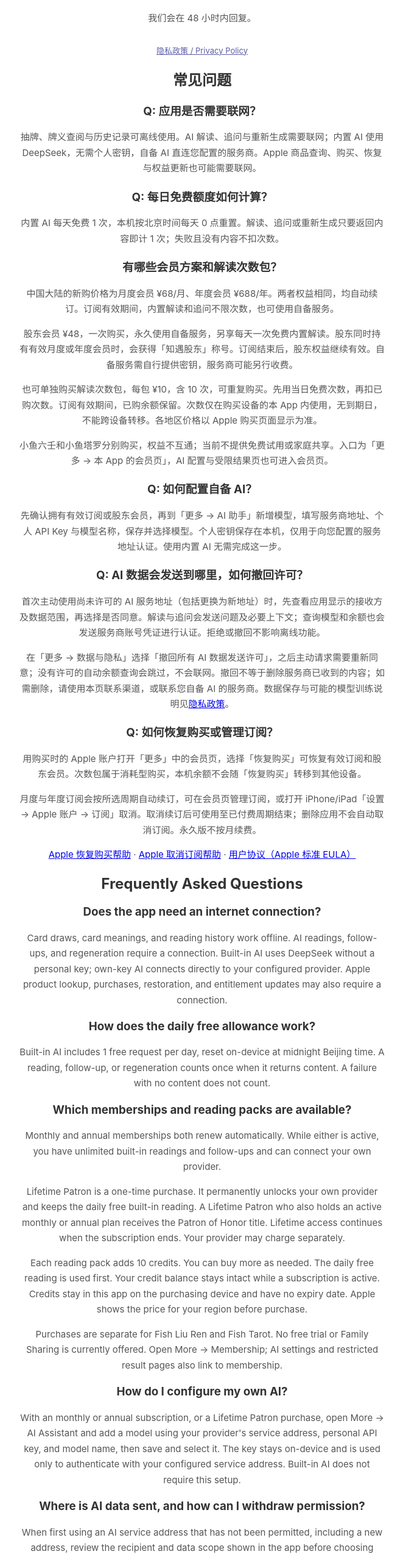
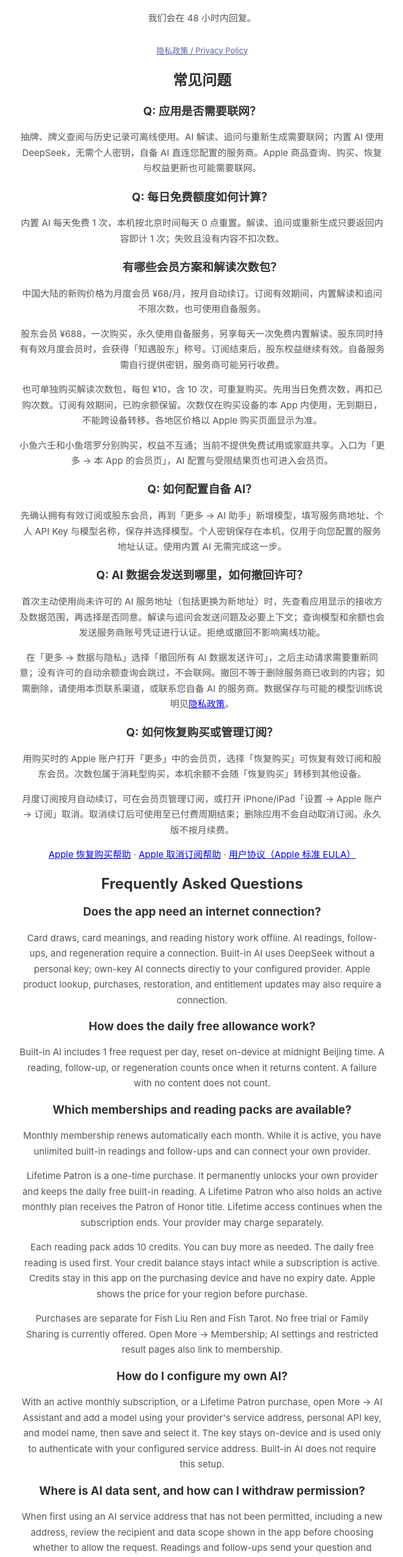
Before and after one commit to zy5120/app-pages, a plain HTML site: page tarot/support.html in a window 1280 px wide. Shown: the part 246-2800 px from the top of the page at 61% size, without its empty margins (308-970 px from the left). Drawn offline with Linux system fonts and the light colour scheme.

Commit message:
Update Fish storefronts to monthly and lifetime memberships

```diff
--- a/tarot/support.html
+++ b/tarot/support.html
@@ -30,8 +30,8 @@
 <p>内置 AI 每天免费 1 次，本机按北京时间每天 0 点重置。解读、追问或重新生成只要返回内容即计 1 次；失败且没有内容不扣次数。</p>
 
 <h3>有哪些会员方案和解读次数包？</h3>
-<p>中国大陆的新购价格为月度会员 ¥68/月、年度会员 ¥688/年。两者权益相同，均自动续订。订阅有效期间，内置解读和追问不限次数，也可使用自备服务。</p>
-<p>股东会员 ¥48，一次购买，永久使用自备服务，另享每天一次免费内置解读。股东同时持有有效月度或年度会员时，会获得「知遇股东」称号。订阅结束后，股东权益继续有效。自备服务需自行提供密钥，服务商可能另行收费。</p>
+<p>中国大陆的新购价格为月度会员 ¥68/月，按月自动续订。订阅有效期间，内置解读和追问不限次数，也可使用自备服务。</p>
+<p>股东会员 ¥688，一次购买，永久使用自备服务，另享每天一次免费内置解读。股东同时持有有效月度会员时，会获得「知遇股东」称号。订阅结束后，股东权益继续有效。自备服务需自行提供密钥，服务商可能另行收费。</p>
 <p>也可单独购买解读次数包，每包 ¥10，含 10 次，可重复购买。先用当日免费次数，再扣已购次数。订阅有效期间，已购余额保留。次数仅在购买设备的本 App 内使用，无到期日，不能跨设备转移。各地区价格以 Apple 购买页面显示为准。</p>
 <p>小鱼六壬和小鱼塔罗分别购买，权益不互通；当前不提供免费试用或家庭共享。入口为「更多 → 本 App 的会员页」，AI 配置与受限结果页也可进入会员页。</p>
 
@@ -44,7 +44,7 @@
 
 <h3>Q: 如何恢复购买或管理订阅？</h3>
 <p>用购买时的 Apple 账户打开「更多」中的会员页，选择「恢复购买」可恢复有效订阅和股东会员。次数包属于消耗型购买，本机余额不会随「恢复购买」转移到其他设备。</p>
-<p>月度与年度订阅会按所选周期自动续订，可在会员页管理订阅，或打开 iPhone/iPad「设置 → Apple 账户 → 订阅」取消。取消续订后可使用至已付费周期结束；删除应用不会自动取消订阅。永久版不按月续费。</p>
+<p>月度订阅按月自动续订，可在会员页管理订阅，或打开 iPhone/iPad「设置 → Apple 账户 → 订阅」取消。取消续订后可使用至已付费周期结束；删除应用不会自动取消订阅。永久版不按月续费。</p>
 <p><a href="https://support.apple.com/en-us/108096">Apple 恢复购买帮助</a> · <a href="https://support.apple.com/en-us/118428">Apple 取消订阅帮助</a> · <a href="https://www.apple.com/legal/internet-services/itunes/dev/stdeula/">用户协议（Apple 标准 EULA）</a></p>
 
 <div lang="en">
@@ -56,13 +56,13 @@
 <p>Built-in AI includes 1 free request per day, reset on-device at midnight Beijing time. A reading, follow-up, or regeneration counts once when it returns content. A failure with no content does not count.</p>
 
 <h3>Which memberships and reading packs are available?</h3>
-<p>Monthly and annual memberships both renew automatically. While either is active, you have unlimited built-in readings and follow-ups and can connect your own provider.</p>
-<p>Lifetime Patron is a one-time purchase. It permanently unlocks your own provider and keeps the daily free built-in reading. A Lifetime Patron who also holds an active monthly or annual plan receives the Patron of Honor title. Lifetime access continues when the subscription ends. Your provider may charge separately.</p>
+<p>Monthly membership renews automatically each month. While it is active, you have unlimited built-in readings and follow-ups and can connect your own provider.</p>
+<p>Lifetime Patron is a one-time purchase. It permanently unlocks your own provider and keeps the daily free built-in reading. A Lifetime Patron who also holds an active monthly plan receives the Patron of Honor title. Lifetime access continues when the subscription ends. Your provider may charge separately.</p>
 <p>Each reading pack adds 10 credits. You can buy more as needed. The daily free reading is used first. Your credit balance stays intact while a subscription is active. Credits stay in this app on the purchasing device and have no expiry date. Apple shows the price for your region before purchase.</p>
 <p>Purchases are separate for Fish Liu Ren and Fish Tarot. No free trial or Family Sharing is currently offered. Open More → Membership; AI settings and restricted result pages also link to membership.</p>
 
 <h3>How do I configure my own AI?</h3>
-<p>With an monthly or annual subscription, or a Lifetime Patron purchase, open More → AI Assistant and add a model using your provider's service address, personal API key, and model name, then save and select it. The key stays on-device and is used only to authenticate with your configured service address. Built-in AI does not require this setup.</p>
+<p>With an active monthly subscription, or a Lifetime Patron purchase, open More → AI Assistant and add a model using your provider's service address, personal API key, and model name, then save and select it. The key stays on-device and is used only to authenticate with your configured service address. Built-in AI does not require this setup.</p>
 
 <h3>Where is AI data sent, and how can I withdraw permission?</h3>
 <p>When first using an AI service address that has not been permitted, including a new address, review the recipient and data scope shown in the app before choosing whether to allow the request. Readings and follow-ups send your question and relevant context; model and balance lookups also authenticate with your provider account. Declining or withdrawing does not affect offline features.</p>
@@ -70,7 +70,7 @@
 
 <h3>How do I restore purchases or manage a subscription?</h3>
 <p>Open Membership in More with the Apple account used for purchase. Restore Purchases restores active subscriptions and Lifetime Patron access. The on-device balance of a consumable reading pack does not transfer to another device through Restore Purchases.</p>
-<p>Monthly and annual subscriptions renew automatically at the chosen interval. Manage it from the membership page or open iPhone/iPad Settings → your Apple account → Subscriptions to cancel. After cancellation, access continues through the paid period. Deleting the app does not automatically cancel a subscription. The lifetime purchase has no monthly renewal.</p>
+<p>Monthly subscriptions renew automatically each month. Manage it from the membership page or open iPhone/iPad Settings → your Apple account → Subscriptions to cancel. After cancellation, access continues through the paid period. Deleting the app does not automatically cancel a subscription. The lifetime purchase has no monthly renewal.</p>
 <p><a href="https://support.apple.com/en-us/108096">Apple purchase restoration help</a> · <a href="https://support.apple.com/en-us/118428">Apple cancellation help</a> · <a href="https://www.apple.com/legal/internet-services/itunes/dev/stdeula/">Terms of Use (Apple Standard EULA)</a></p>
 
 <p>For questions or feedback, use the contact address above. We respond within 48 hours.</p>
```
Also changed, not shown: privacy.html (+2 -2 lines), support.html (+7 -7 lines), tarot/privacy.html (+2 -2 lines).
